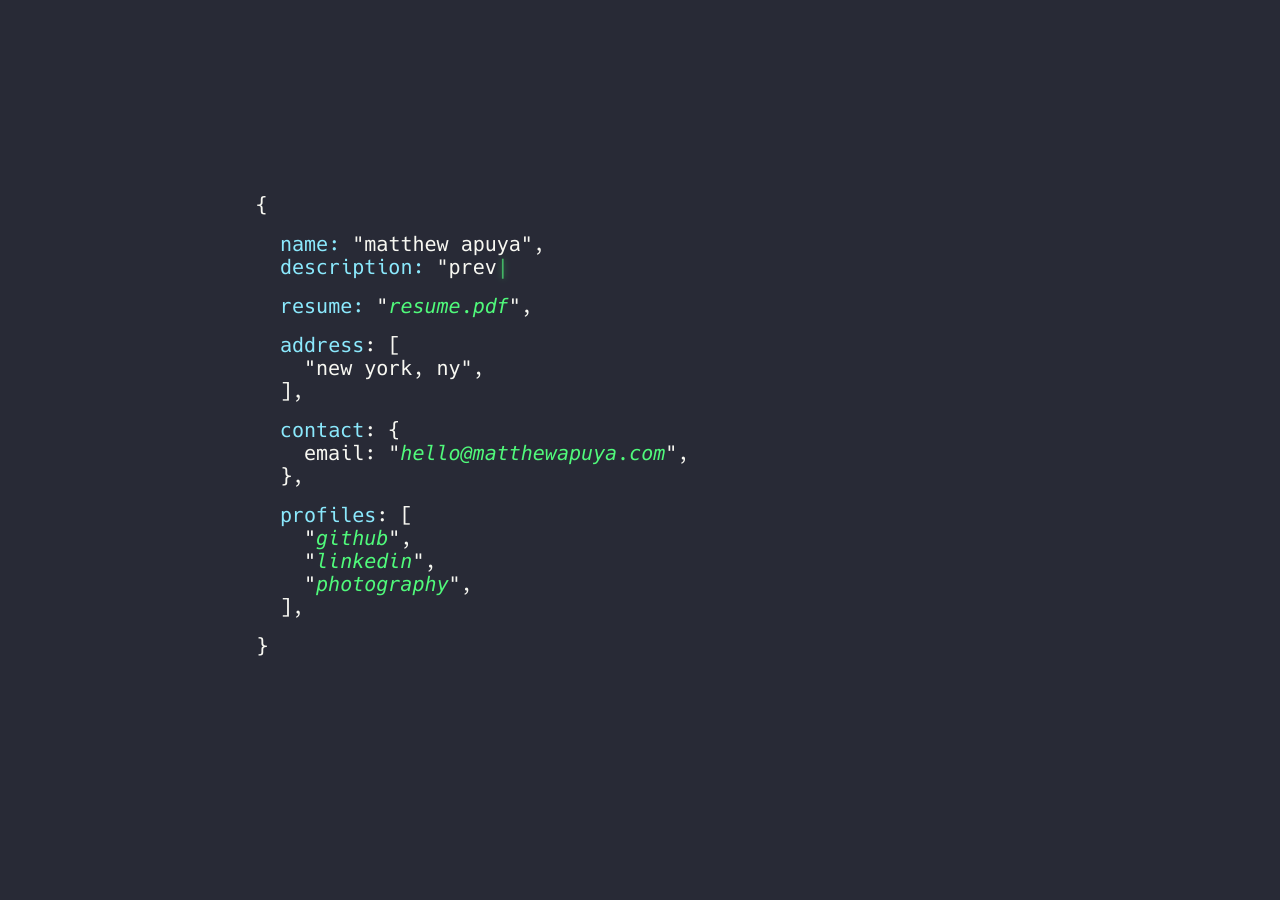
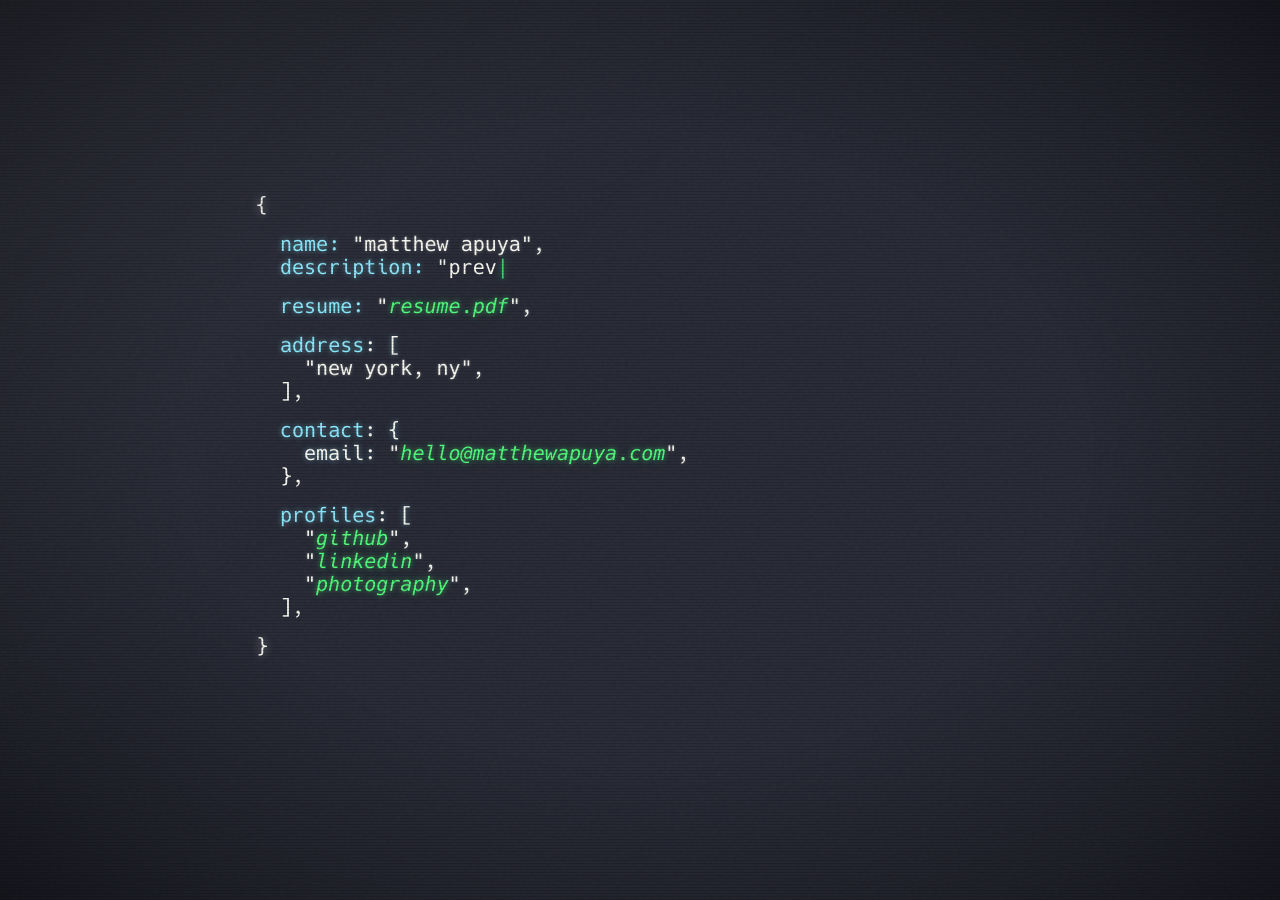
Before and after one commit to mapuya19/mapuya19.github.io, a Jekyll site: the page built from index.md, in a window 1280 px wide. Built offline with Jekyll 4.4.1, drawn with Linux system fonts in a browser that asks for light colours.

Commit message:
feat: add CRT glass container and boot screen layout
Restructure default layout for CRT experience:
- Add boot screen container with CRT effect overlays
- Wrap main content in CRT glass effect container
- Include scanlines, scan beam, noise, vignette, and glare
- Add phosphor glow and glitch hover classes
- Load terminal.js for boot sequence functionality

```diff
--- a/_layouts/default.html
+++ b/_layouts/default.html
@@ -4,7 +4,38 @@
 {% include head.html %}
 
 <body>
-  {{ content }}
+  <!-- Boot Screen with CRT Effects -->
+  <div id="boot-screen" class="boot-screen">
+    <!-- CRT Effects for boot screen -->
+    <div class="scanlines"></div>
+    <div class="scan-beam"></div>
+    <div class="noise-overlay"></div>
+    <div class="vignette"></div>
+    <div class="screen-glare"></div>
+    <div id="boot-content"></div>
+  </div>
+
+  <!-- CRT Glass Effect Container -->
+  <div class="crt-glass phosphor-glow glitch-hover">
+    <!-- Scanlines Overlay -->
+    <div class="scanlines"></div>
+    <!-- Scan Beam Effect -->
+    <div class="scan-beam"></div>
+    <!-- Noise/Grain Overlay -->
+    <div class="noise-overlay"></div>
+    <!-- Vignette Overlay -->
+    <div class="vignette"></div>
+    <!-- Screen Glare -->
+    <div class="screen-glare"></div>
+
+    <!-- Main Content -->
+    <div class="main-content">
+      {{ content }}
+    </div>
+  </div>
+
+  <!-- Terminal.js for boot sequence and easter egg -->
+  <script src="/assets/js/terminal.js"></script>
 </body>
 
 </html>
```
